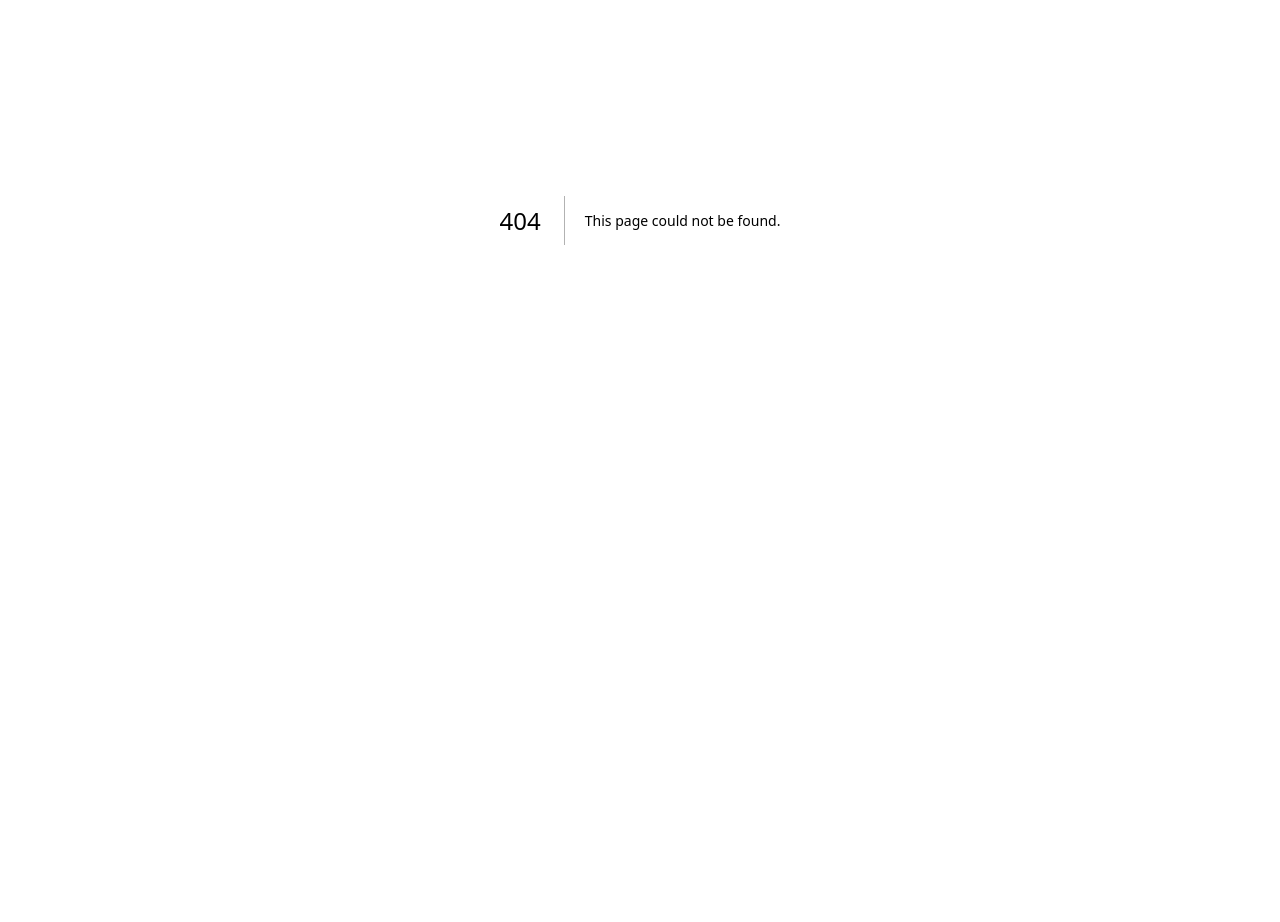
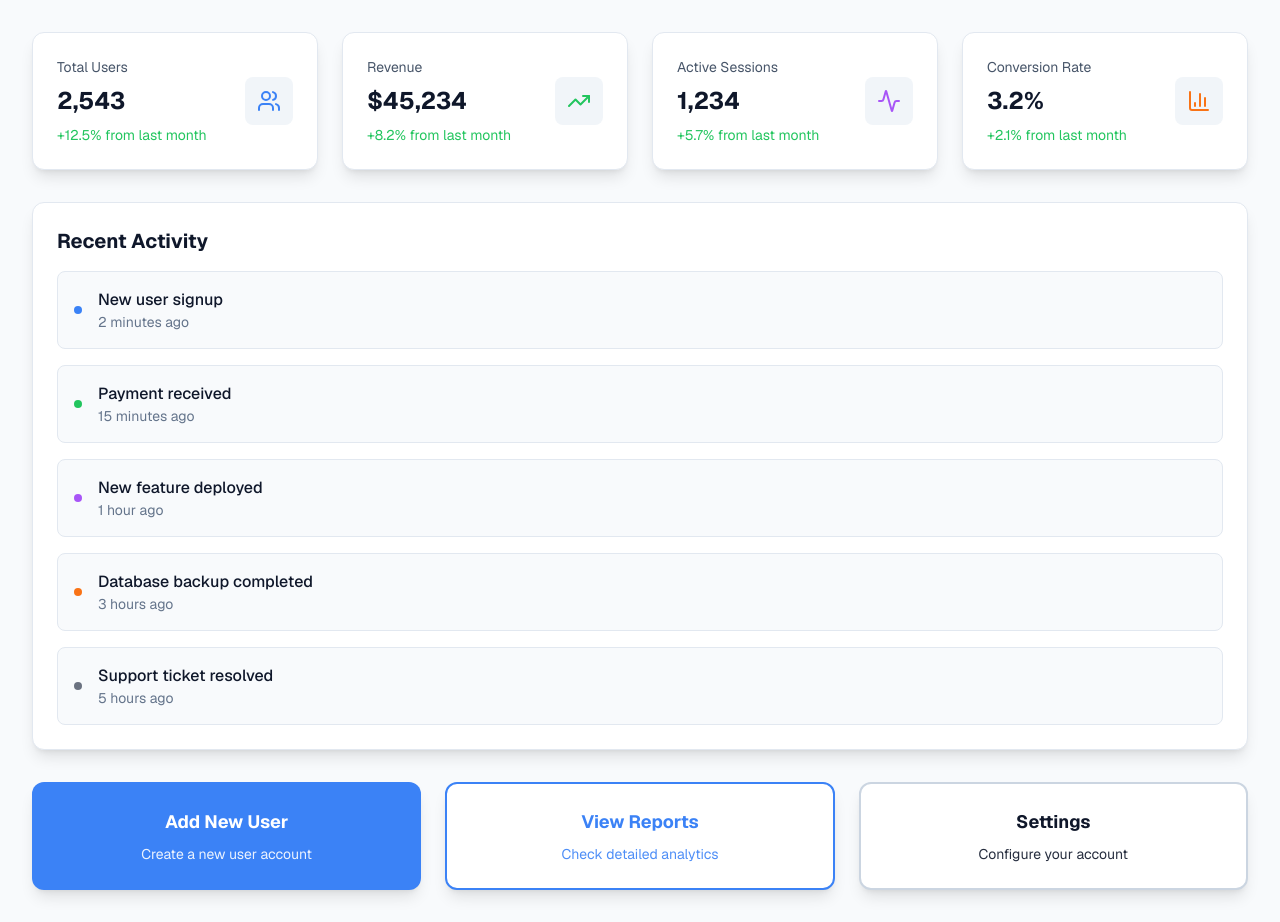
Before and after one commit to filiksyos/launch-mvp-nextjs-supabase, a Next.js app: page /dashboard in a window 1280 px wide. Before the commit this address had no page. Shown: the part 180-1102 px from the top of the page. Before the commit the page ends 800 px from the top, so only its background shows below. Built offline with nearby package versions, Linux system fonts and the light colour scheme.

Commit message:
Initial MVP setup with Landing Page, Dashboard, Dark Mode, and Animations

```diff
--- /dev/null
+++ b/app/dashboard/page.tsx
@@ -0,0 +1,153 @@
+'use client';
+
+import { motion } from 'framer-motion';
+import { BarChart3, Users, TrendingUp, Activity } from 'lucide-react';
+
+const stats = [
+  {
+    title: 'Total Users',
+    value: '2,543',
+    change: '+12.5%',
+    icon: Users,
+    color: 'text-blue-500'
+  },
+  {
+    title: 'Revenue',
+    value: '$45,234',
+    change: '+8.2%',
+    icon: TrendingUp,
+    color: 'text-green-500'
+  },
+  {
+    title: 'Active Sessions',
+    value: '1,234',
+    change: '+5.7%',
+    icon: Activity,
+    color: 'text-purple-500'
+  },
+  {
+    title: 'Conversion Rate',
+    value: '3.2%',
+    change: '+2.1%',
+    icon: BarChart3,
+    color: 'text-orange-500'
+  }
+];
+
+const recentActivity = [
+  { action: 'New user signup', time: '2 minutes ago', type: 'user' },
+  { action: 'Payment received', time: '15 minutes ago', type: 'payment' },
+  { action: 'New feature deployed', time: '1 hour ago', type: 'deploy' },
+  { action: 'Database backup completed', time: '3 hours ago', type: 'system' },
+  { action: 'Support ticket resolved', time: '5 hours ago', type: 'support' }
+];
+
+export default function DashboardPage() {
+  return (
+    <div className="min-h-screen bg-slate-50 dark:bg-[#0B1120] pt-20">
+      <div className="max-w-7xl mx-auto px-4 sm:px-6 lg:px-8 py-8">
+        {/* Header */}
+        <div className="mb-8">
+          <h1 className="text-3xl font-bold text-slate-900 dark:text-white">
+            Dashboard
+          </h1>
+          <p className="mt-2 text-slate-600 dark:text-slate-300">
+            Welcome back! Here's what's happening with your application.
+          </p>
+        </div>
+
+        {/* Stats Grid */}
+        <div className="grid grid-cols-1 md:grid-cols-2 lg:grid-cols-4 gap-6 mb-8">
+          {stats.map((stat, index) => (
+            <motion.div
+              key={stat.title}
+              initial={{ opacity: 0, y: 20 }}
+              animate={{ opacity: 1, y: 0 }}
+              transition={{ delay: index * 0.1 }}
+              className="bg-white dark:bg-neutral-dark rounded-xl p-6 shadow-lg border border-slate-200 dark:border-slate-700"
+            >
+              <div className="flex items-center justify-between">
+                <div>
+                  <p className="text-sm text-slate-600 dark:text-slate-400">
+                    {stat.title}
+                  </p>
+                  <p className="text-2xl font-bold text-slate-900 dark:text-white mt-2">
+                    {stat.value}
+                  </p>
+                  <p className={`text-sm mt-2 ${stat.change.startsWith('+') ? 'text-green-500' : 'text-red-500'}`}>
+                    {stat.change} from last month
+                  </p>
+                </div>
+                <div className={`p-3 rounded-lg bg-slate-100 dark:bg-slate-800 ${stat.color}`}>
+                  <stat.icon className="h-6 w-6" />
+                </div>
+              </div>
+            </motion.div>
+          ))}
+        </div>
+
+        {/* Recent Activity */}
+        <motion.div
+          initial={{ opacity: 0, y: 20 }}
+          animate={{ opacity: 1, y: 0 }}
+          transition={{ delay: 0.4 }}
+          className="bg-white dark:bg-neutral-dark rounded-xl shadow-lg border border-slate-200 dark:border-slate-700 p-6"
+        >
+          <h2 className="text-xl font-bold text-slate-900 dark:text-white mb-4">
+            Recent Activity
+          </h2>
+          <div className="space-y-4">
+            {recentActivity.map((activity, index) => (
+              <motion.div
+                key={index}
+                initial={{ opacity: 0, x: -20 }}
+                animate={{ opacity: 1, x: 0 }}
+                transition={{ delay: 0.5 + index * 0.1 }}
+                className="flex items-center justify-between p-4 rounded-lg bg-slate-50 dark:bg-slate-800/50 border border-slate-200 dark:border-slate-700"
+              >
+                <div className="flex items-center space-x-4">
+                  <div className={`w-2 h-2 rounded-full ${
+                    activity.type === 'user' ? 'bg-blue-500' :
+                    activity.type === 'payment' ? 'bg-green-500' :
+                    activity.type === 'deploy' ? 'bg-purple-500' :
+                    activity.type === 'system' ? 'bg-orange-500' :
+                    'bg-gray-500'
+                  }`} />
+                  <div>
+                    <p className="text-slate-900 dark:text-white font-medium">
+                      {activity.action}
+                    </p>
+                    <p className="text-sm text-slate-500 dark:text-slate-400">
+                      {activity.time}
+                    </p>
+                  </div>
+                </div>
+              </motion.div>
+            ))}
+          </div>
+        </motion.div>
+
+        {/* Quick Actions */}
+        <motion.div
+          initial={{ opacity: 0, y: 20 }}
+          animate={{ opacity: 1, y: 0 }}
+          transition={{ delay: 1.0 }}
+          className="mt-8 grid grid-cols-1 md:grid-cols-3 gap-6"
+        >
+          <button className="p-6 bg-primary text-white rounded-xl shadow-lg hover:bg-primary-dark transition-colors">
+            <h3 className="font-bold text-lg mb-2">Add New User</h3>
+            <p className="text-sm opacity-90">Create a new user account</p>
+          </button>
+          <button className="p-6 bg-white dark:bg-neutral-dark border-2 border-primary dark:border-primary-light text-primary dark:text-primary-light rounded-xl shadow-lg hover:bg-slate-50 dark:hover:bg-neutral-darker transition-colors">
+            <h3 className="font-bold text-lg mb-2">View Reports</h3>
+            <p className="text-sm opacity-90">Check detailed analytics</p>
+          </button>
+          <button className="p-6 bg-white dark:bg-neutral-dark border-2 border-slate-300 dark:border-slate-600 text-slate-900 dark:text-white rounded-xl shadow-lg hover:bg-slate-50 dark:hover:bg-neutral-darker transition-colors">
+            <h3 className="font-bold text-lg mb-2">Settings</h3>
+            <p className="text-sm opacity-90">Configure your account</p>
+          </button>
+        </motion.div>
+      </div>
+    </div>
+  );
+}
```
